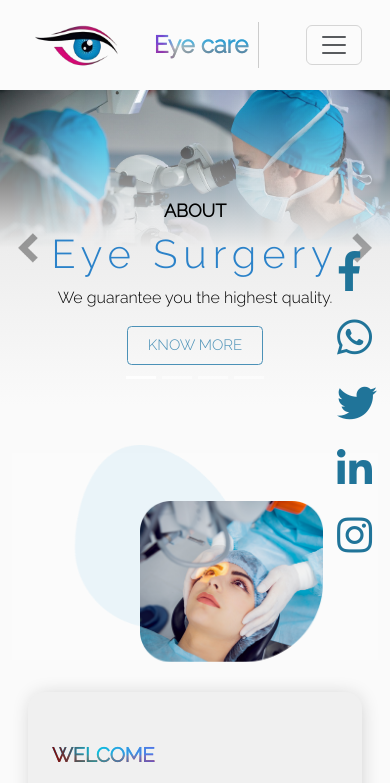
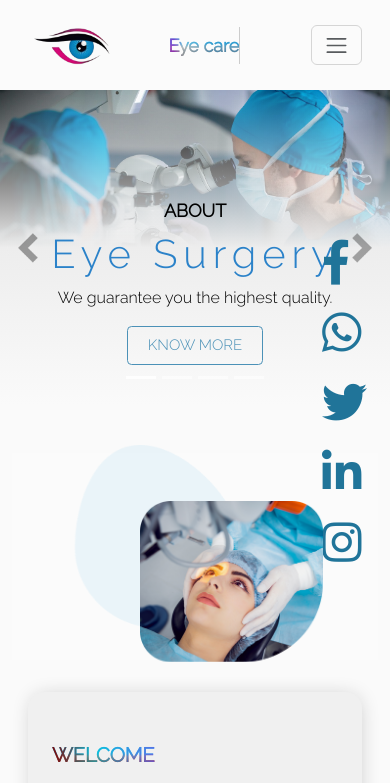
Before and after one commit to GamalMahmoud404/Template-3--bootstrap-, a plain HTML site: page index.html in a window 390 px wide. Shown: the top 783 px of the page. Drawn offline with nearby package versions, Linux system fonts and the light colour scheme; a web font is replaced by a local one.

Commit message:
navbar repairs

```diff
--- a/css/style.css
+++ b/css/style.css
@@ -306,6 +306,10 @@ body:not(nav){
         margin-top: 30px;
         margin-left: 0px;
     }
+    .nav-a1{
+        padding-right: 0px;
+        font-size: 18px;
+    }
 }
 
 /* ------ aside ---------------------------------------------- */
@@ -336,18 +340,22 @@ body:not(nav){
 
 @media (max-width: 768px) {
     .aside-0{
-        right: 5px;
+        right: 20px;
     }
     .nav-img{
-        height: 50px;
+        height: 45px;
     }
     .aside-i{
-        font-size: 40px;
+        font-size: 45px;
     }
 
     .aside-i:hover{
-        font-size: 45px;
+        font-size: 50px;
     }
+}
+
+.navbar-toggler-icon{
+    width: 25px;
 }
 
 /* ------ carousel---------------------------------------------- */
```
